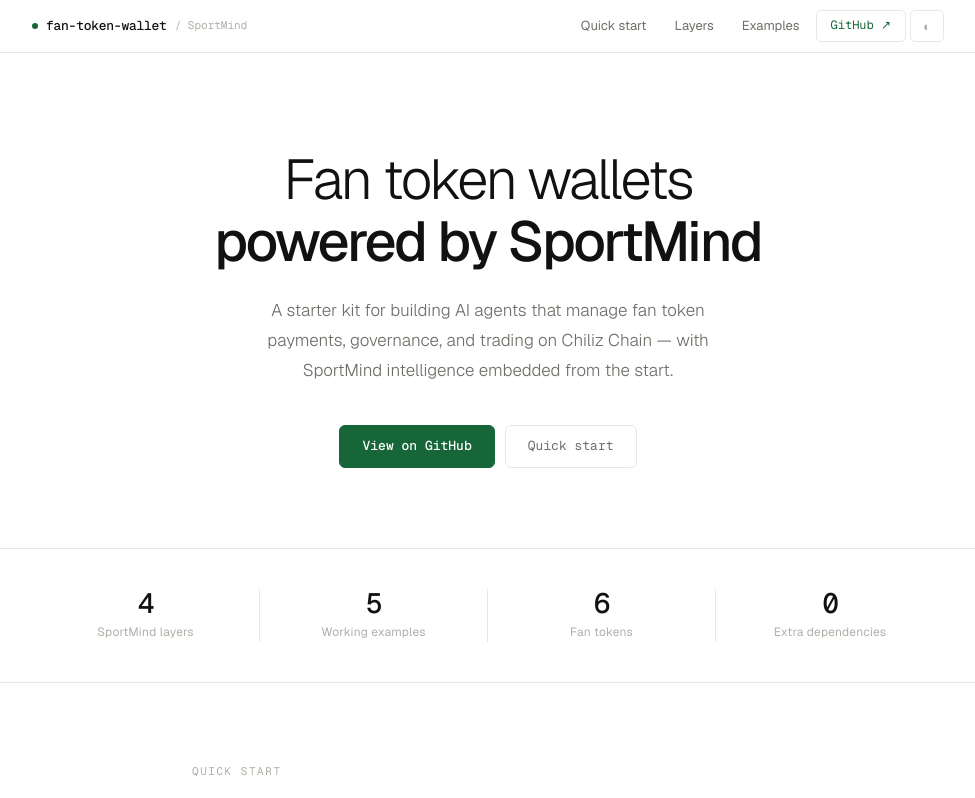
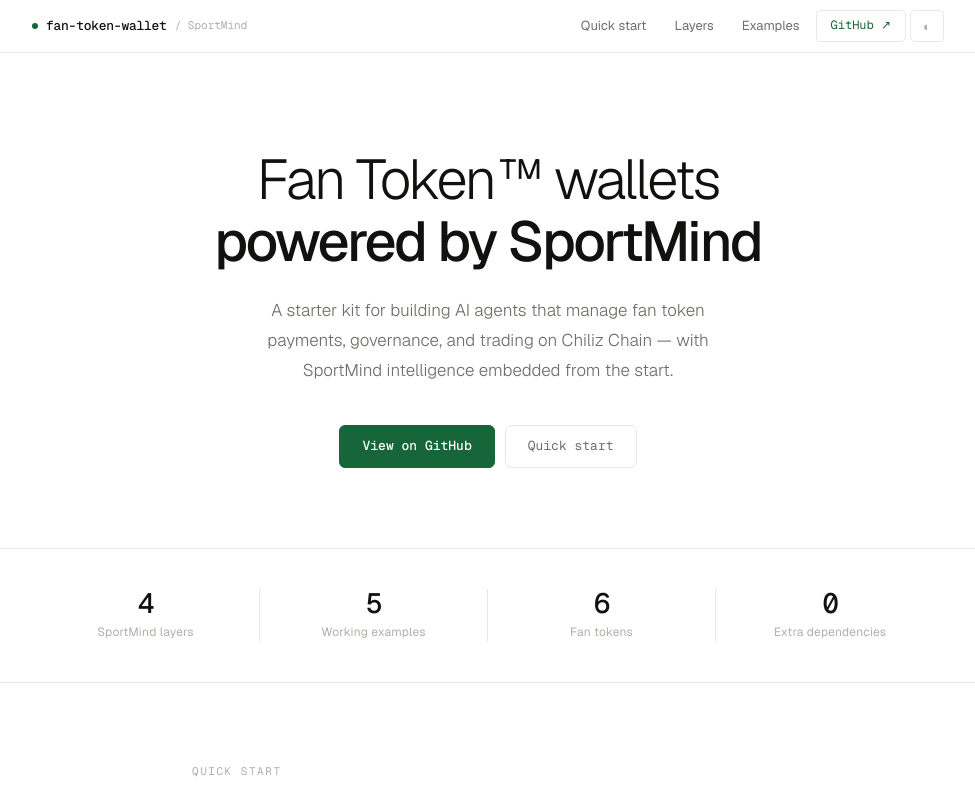
Before and after one commit to SportMind/fan-token-agentic-wallet-starter-kit, a website: page index.html in a window 1280 px wide. Shown: the top 798 px of the page, without its empty margins (152-1127 px from the left). Drawn offline with nearby package versions, Linux system fonts and the light colour scheme.

Commit message:
docs: update hero title to Fan Token™ wallets powered by SportMind

```diff
--- a/index.html
+++ b/index.html
@@ -415,7 +415,7 @@
 <!-- HERO -->
 <div class="w">
   <section class="hero r">
-    <h1>Fan token wallets<br><strong>powered by SportMind</strong></h1>
+    <h1>Fan Token™ wallets<br><strong>powered by SportMind</strong></h1>
     <p class="sub">
       A starter kit for building AI agents that manage fan token
       payments, governance, and trading on Chiliz Chain —
```
